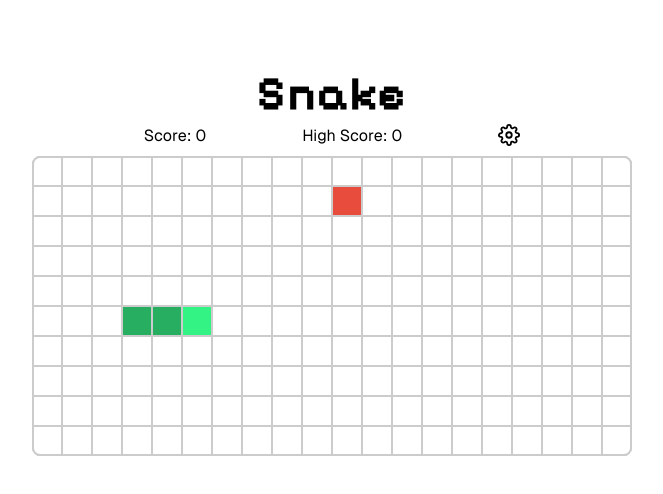
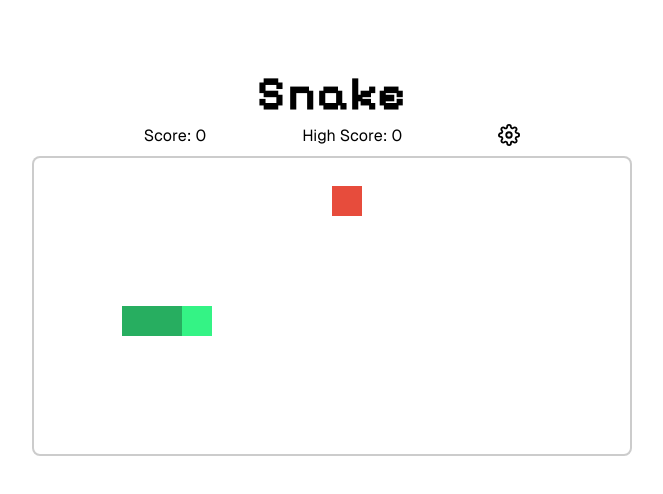
Before and after one commit to jeffreyhaga/snake, a Next.js app: page / in a window 1280 px wide. Shown: the top 494 px of the page, without its empty margins (308-971 px from the left). Built offline with nearby package versions, Linux system fonts and the light colour scheme.

Commit message:
hide borders for the square

```diff
--- a/src/components/GameProvider/GameProvider.js
+++ b/src/components/GameProvider/GameProvider.js
@@ -45,7 +45,6 @@ function GameProvider({ children }) {
   };
 
   // function to update speed based on difficulty
-
   const handleDifficultyChange = React.useCallback((selectedDifficulty) => {
 
     setDifficulty(selectedDifficulty);
@@ -187,7 +186,7 @@ function GameProvider({ children }) {
     }, speed);
 
     return () => clearInterval(interval);
-  }, [direction, applePosition, gameStatus, speed, difficulty]);
+  }, [direction, applePosition, gameStatus, speed]);
 
   // reset game function
   const resetGame = React.useCallback(() => {
--- a/src/components/Square/Square.module.css
+++ b/src/components/Square/Square.module.css
@@ -1,7 +1,7 @@
 .square {
   width: 30px;
   height: 30px;
-  border: 1px solid #ccc;
+  /*border: 1px solid #ccc;*/
   aspect-ratio: 1;
 }
 
```
